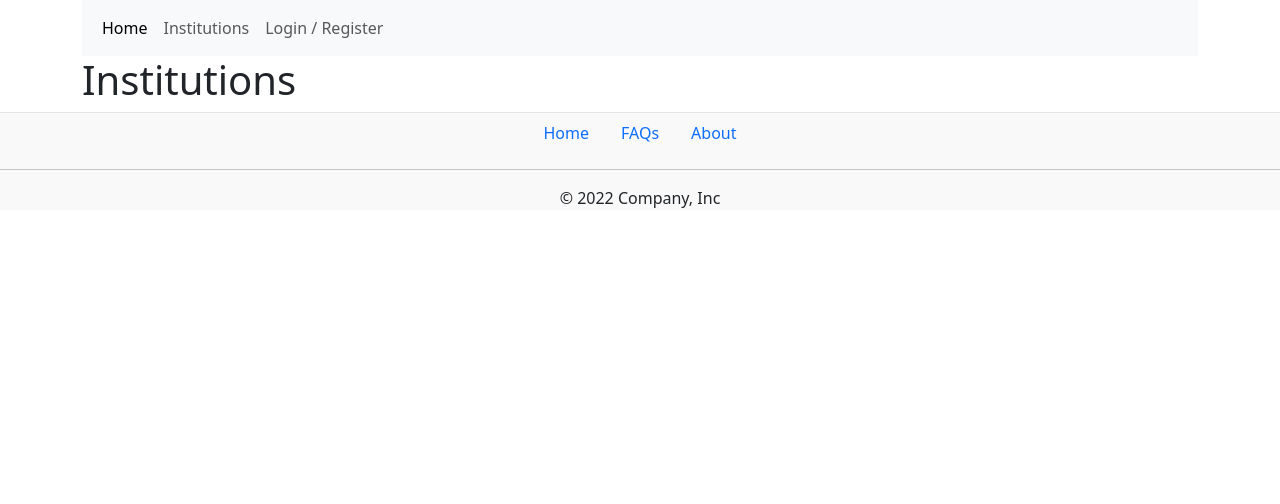
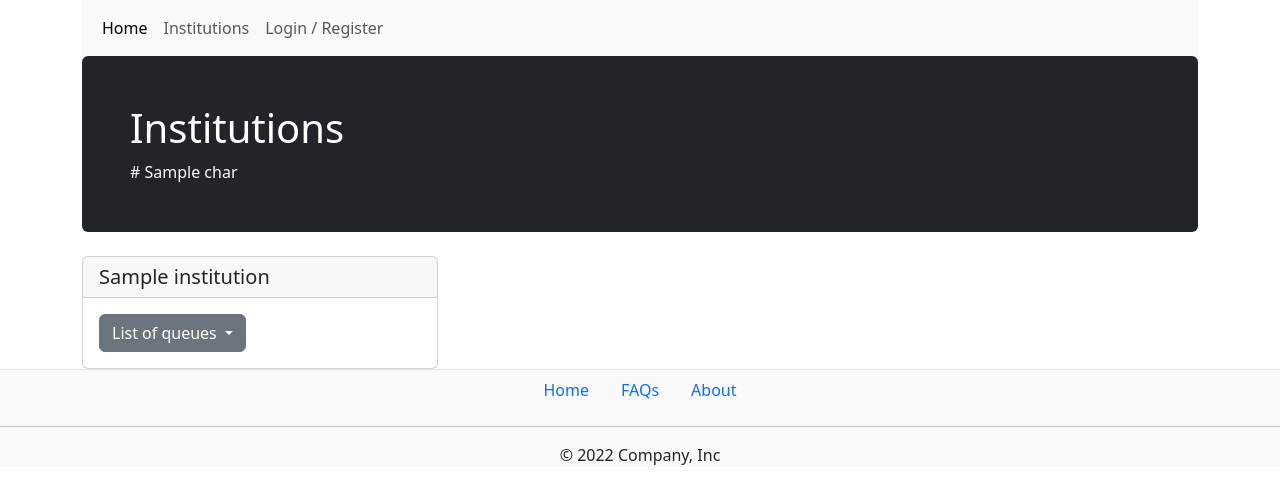
Before and after one commit to Akbermet1/electronic_queue, a Django app: template templates/institution/list_institutions.html in a window 1280 px wide. Shown: the top 504 px of the page. Run offline with Django 4.2, Linux system fonts and the light colour scheme; the template is opened without the code that fills it: most values are stand-ins (such as "Sample title", 1, 10 or a date in 2020).

Commit message:
working version of the list_institutions template: queues listed in a dropdown button

```diff
--- a/templates/base.html
+++ b/templates/base.html
@@ -55,5 +55,6 @@
   <hr>
   <p class="text-center text-mited">© 2022 Company, Inc</p>
     </footer>
+    <script src="https://cdn.jsdelivr.net/npm/bootstrap@5.3.0-alpha1/dist/js/bootstrap.bundle.min.js" integrity="sha384-w76AqPfDkMBDXo30jS1Sgez6pr3x5MlQ1ZAGC+nuZB+EYdgRZgiwxhTBTkF7CXvN" crossorigin="anonymous"></script>
   </body>
 </html>
--- a/templates/institution/list_institutions.html
+++ b/templates/institution/list_institutions.html
@@ -1,6 +1,39 @@
 {% extends "base.html" %}
 {% block content %}
 
-<h1>Institutions</h1>
+  <div class="p-4 p-md-5 mb-4 rounded text-bg-dark">
+    <h1>Institutions</h1>
+    <div>
+      <a href="#" class="text-decoration-none link-light"> # </a>
+      {% for char in alphabet %}
+        <a href="#" class="text-decoration-none link-light"> {{ char }} </a>
+      {% endfor %}
+    </div>
+  </div>
+
+  <div class="row row-cols-1 row-cols-md-3 g-4">
+  {% for institution in institutions %}
+    <div class="col">
+      <div class="card">
+              <h5 class="card-header">{{ institution.name }}</h5>
+              <div class="card-body">
+                <div class="dropdown">
+                  <button class="btn btn-secondary dropdown-toggle" type="button" data-bs-toggle="dropdown" aria-expanded="false">
+                    List of queues
+                  </button>
+                  <ul class="dropdown-menu">
+                    {% for name in institution.queues %}
+                      <li><a class="dropdown-item" href="#">{{name}}</a></li>
+                    {% empty %}
+                      <li><a class="dropdown-item" href="#">This insitution doesn't have any arrays for now</a></li>
+                    {% endfor %}
+                  </ul>
+                </div>
+              </div>
+      </div>
+    </div>
+  {% endfor %}
+  </div>
+
 
 {% endblock %}
```
Also changed, not shown: institution/views.py (+10 -1 lines).
